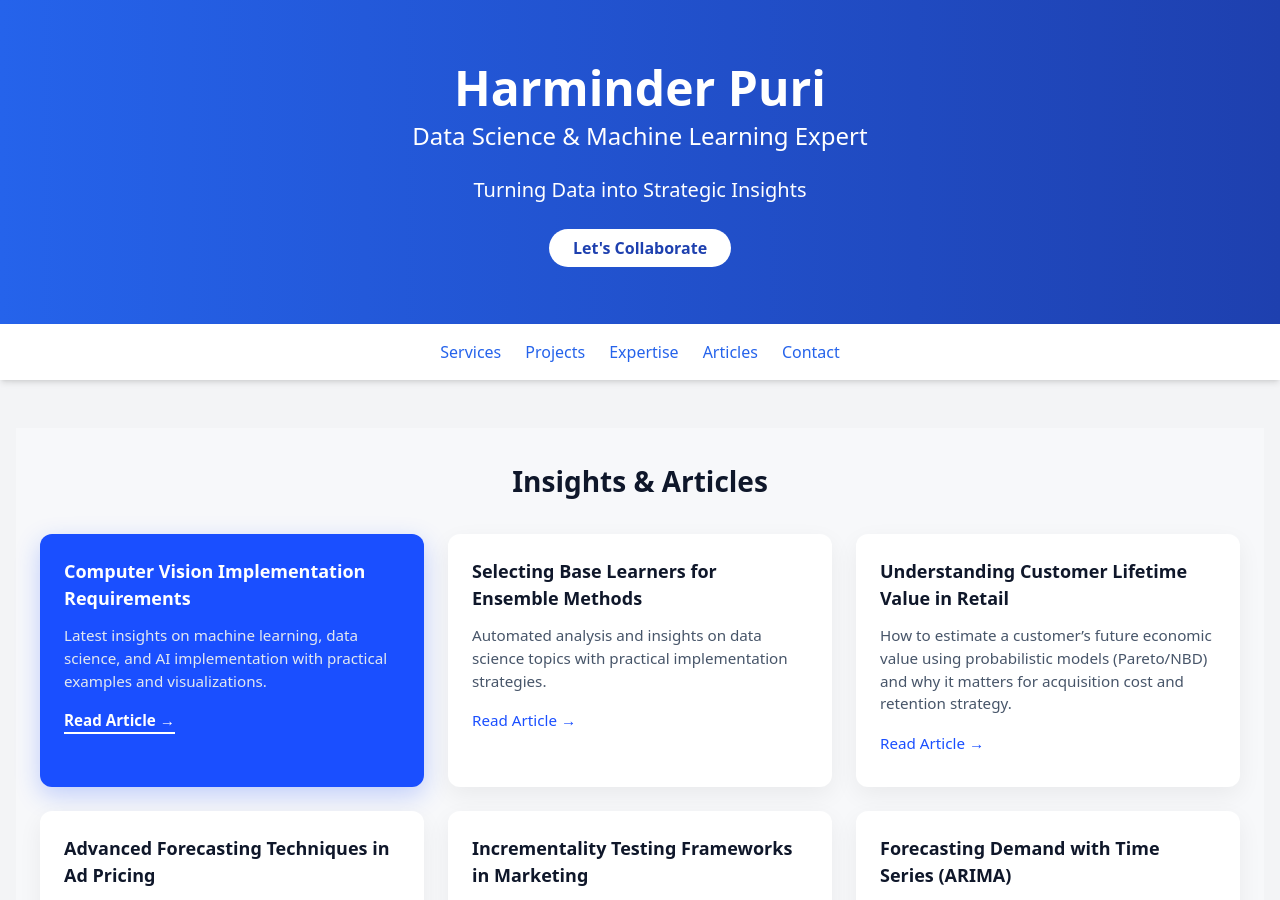
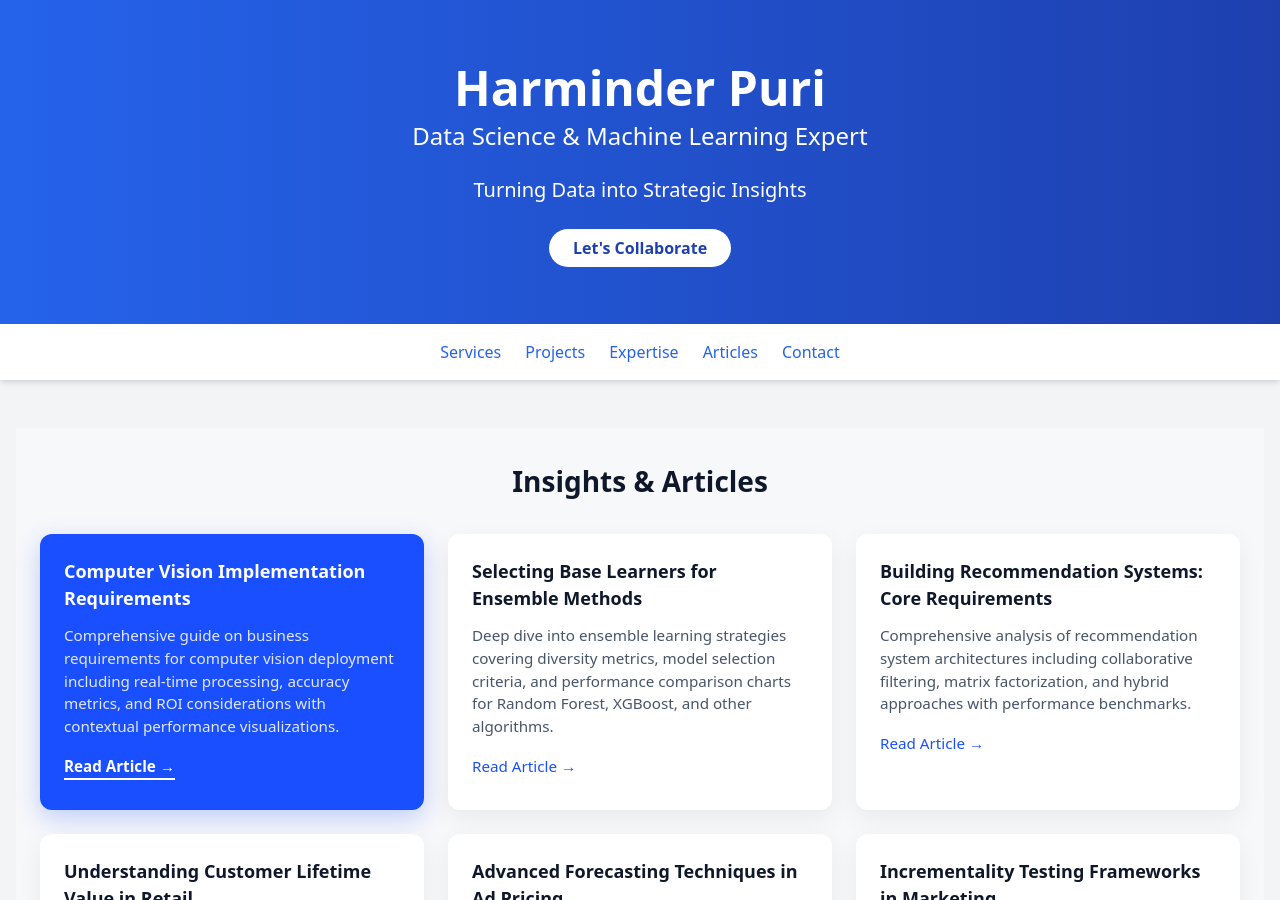
Before and after one commit to Harminder858/hp_portfolio, a Jekyll site: the page index.html, which Jekyll copies as it is, in a window 1280 px wide and 900 px high. Built offline with Jekyll 4.4.1, drawn with Linux system fonts in a browser that asks for light colours; nearby versions of some CDN libraries.

Commit message:
Update article descriptions to reflect contextual visualizations
- Updated Computer Vision article description with specific improvements
- Updated Ensemble Methods article with detailed content summary
- Added Recommendation Systems article to portfolio
- All descriptions now mention contextual visualizations and specific topics

```diff
--- a/index.html
+++ b/index.html
@@ -61,8 +61,7 @@
                 Computer Vision Implementation Requirements
               </h3>
               <p style="color:#e2e8f0; font-size:.95rem; line-height:1.5; margin:0 0 1rem;">
-                Latest insights on machine learning, data science, and AI implementation
-                with practical examples and visualizations.
+                Comprehensive guide on business requirements for computer vision deployment including real-time processing, accuracy metrics, and ROI considerations with contextual performance visualizations.
               </p>
               <a
                 href="/hp_portfolio/articles/2025-10-28-key-business-requirements-for-computer-vision-implementation-include.html"
@@ -83,11 +82,31 @@
                 Selecting Base Learners for Ensemble Methods
               </h3>
               <p style="color:#475569; font-size:.95rem; line-height:1.5; margin:0 0 1rem;">
-                Automated analysis and insights on data science topics with
-                practical implementation strategies.
+                Deep dive into ensemble learning strategies covering diversity metrics, model selection criteria, and performance comparison charts for Random Forest, XGBoost, and other algorithms.
               </p>
               <a
                 href="/hp_portfolio/articles/2025-10-28-how-do-we-select-appropriate-base-learners-for-ensembling.html"
+                style="color:#1a4fff; font-size:.95rem; font-weight:500; text-decoration:none;"
+              >
+                Read Article →
+              </a>
+            </article>
+
+            <!-- Article 3 -->
+            <article style="
+              background-color:#ffffff;
+              border-radius:0.75rem;
+              box-shadow:0 8px 24px rgba(0,0,0,0.06);
+              padding:1.5rem 1.5rem 2rem;
+            ">
+              <h3 style="font-size:1.125rem; font-weight:600; color:#0f172a; margin:0 0 .75rem;">
+                Building Recommendation Systems: Core Requirements
+              </h3>
+              <p style="color:#475569; font-size:.95rem; line-height:1.5; margin:0 0 1rem;">
+                Comprehensive analysis of recommendation system architectures including collaborative filtering, matrix factorization, and hybrid approaches with performance benchmarks.
+              </p>
+              <a
+                href="/hp_portfolio/articles/2025-10-28-the-core-problem-can-be-articulated-through-several-key-requirements.html"
                 style="color:#1a4fff; font-size:.95rem; font-weight:500; text-decoration:none;"
               >
                 Read Article →
```
